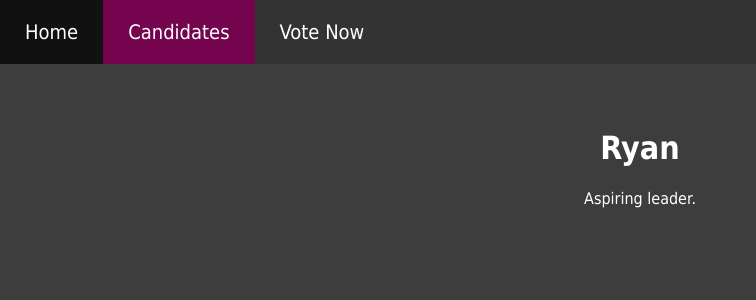
After one commit to KILLERRYANBRO/Voting_system_EC_SE_RyanJ, a Flask app: page /candidate/1 in a window 1280 px wide. The commit adds this page. Shown: the top 300 px of the page, without its empty margins (0-756 px from the left). Run offline with Flask 3, Linux system fonts and the light colour scheme; a user stored in the database is signed in.

Commit message:
CandidateDB created

```diff
--- a/myapp/app.py
+++ b/myapp/app.py
@@ -9,11 +9,10 @@ app.secret_key = 'your_secret_key'
 login_manager.login_view = 'login'
 
 def init_routes(app):
-    from .models import User
+    from .models import User, Vote, Candidate
 
     @login_manager.user_loader
     def load_user(user_id):
-        # Flask-Login uses this to reload user from session
         return User.query.get(int(user_id))
 
     @app.route('/')
@@ -28,7 +27,6 @@ def init_routes(app):
             username = request.form['username']
             password = request.form['password']
 
-            # Query the database for the user
             user = User.query.filter_by(username=username).first()
 
             if user and user.check_password(password):
@@ -63,13 +61,23 @@ def init_routes(app):
     def home():
         return render_template('home.html', username=current_user.username)
 
+    @app.context_processor
+    def inject_candidates():
+        return dict(candidates=Candidate.query.order_by(Candidate.name).all())
+
+    @app.route('/candidate/<int:candidate_id>')
+    @login_required
+    def candidate(candidate_id):
+        candidate = Candidate.query.get_or_404(candidate_id)
+        return render_template('candidate.html', candidate=candidate)
+
 
     @app.route('/vote')
     @login_required
     def votepage():
-        return render_template('vote.html')
-
-    from .models import Vote
+        boys  = Candidate.query.filter_by(gender='boy').all()
+        girls = Candidate.query.filter_by(gender='girl').all()
+        return render_template('vote.html', boys=boys, girls=girls)
 
     @app.route('/submit_vote', methods=['POST'])
     @login_required
@@ -81,7 +89,6 @@ def init_routes(app):
         boy_votes = [request.form.get(f"boy{i}") for i in range(1, 4)]
         girl_votes = [request.form.get(f"girl{i}") for i in range(1, 4)]
 
-        # Check if all fields are filled
         if "" in boy_votes or "" in girl_votes:
             flash("All selections must be filled.", "error")
             return redirect(url_for('votepage'))
@@ -89,9 +96,8 @@ def init_routes(app):
         # Check for duplicate votes
         if len(set(boy_votes)) < 3 or len(set(girl_votes)) < 3:
             flash("You cannot vote for the same person more than once.", "error")
-            return redirect(url_for('votepage'))  # <-- THIS WAS MISSING
+            return redirect(url_for('votepage'))
 
-        # Save vote
         vote = Vote(
             user_id=current_user.id,
             boy_votes=",".join(boy_votes),
--- a/myapp/static/styles.css
+++ b/myapp/static/styles.css
@@ -1,4 +1,3 @@
-/* Global reset for consistency */
 * {
     box-sizing: border-box;
 }
@@ -17,48 +16,38 @@ body {
     font-family: Tahoma, Geneva, Verdana, sans-serif;
     text-align: center;
     color: #ffffff;
-    padding-top: 50px;
+    padding-top: 100px;
 }
 
 h1 {
     color: #ffffff;
 }
 
-.navbar {
-    list-style-type: none;
+.active {
+    background-color: #74044e;
+}
+
+ul {
+    float:left;
+    list-style:none;
     margin: 0;
     padding: 0;
-    overflow: hidden;
     background-color: #333;
     position: fixed;
     top: 0;
+    left:0;
     width: 100%;
+    display: flex;
+    z-index: 999;
 }
 
-ul {
-    text-align: center;
+ul li{
+    display: inline-block;
+    position: relative;
 }
 
 li {
     list-style-type: none;
-}
-
-li a {
-    float: left;
-    display: block;
-    color: white;
-    text-align: center;
-    padding: 14px 16px;
-    text-decoration: none;
-}
-
-li a:hover:not(.active) {
-    float: left;
-    background-color: #111;
-}
-
-.active {
-    background-color: #74044e;
 }
 
 select {
@@ -68,12 +57,6 @@ select {
     border-radius: 5px;
     border: 1px solid #ccc;
     font-size: 16px;
-}
-
-nav {
-    display: block;
-    margin: 0;
-    padding: 0;
 }
 
 label {
@@ -108,11 +91,11 @@ input[type="submit"]:hover {
     display: flex;
     flex-direction: column;
     justify-content: center;
-    gap: 32px; /* 2rem converted to 32px */
+    gap: 32px;
     background: #2b2b2b;
-    padding: 32px; /* 2rem converted to 32px */
+    padding: 32px;
     max-width: 600px;
-    margin: 32px auto; /* 2rem auto converted to 32px auto */
+    margin: 32px auto;
     border-radius: 32px;
     box-shadow: 0 0 10px rgba(0,0,0,0.3);
 }
@@ -127,7 +110,7 @@ input[type="submit"]:hover {
 
 .vote-section {
     display: flex;
-    flex: 1;   /* This ensures equal distribution instead of flex: 16px and width: 100% */
+    flex: 1;
     flex-direction: column;
     align-items: stretch;
     gap: 48px;
@@ -139,7 +122,9 @@ input[type="submit"]:hover {
     flex-direction: column;
     align-items: center;
     padding: 32px;
+    padding-top: 100px;
 }
+
 .flash-messages {
   margin: 20px auto;
   max-width: 600px;
@@ -175,3 +160,32 @@ input[type="submit"]:hover {
     border-left: 6px solid #17a2b8;
     color: #0c5460;
 }
+
+ul li a{
+    display:block;
+    padding: 20px 25px;
+    color: #fff;
+    text-decoration: none;
+    text-align: center;
+    font-size: 20px;
+}
+
+ul li ul.dropdown li{
+    display: block;
+}
+
+ul li ul.dropdown{
+    width: 100%;
+    background: #333;
+    position: absolute;
+    z-index: 999;
+    display: none;
+}
+
+ul li a:hover {
+    background: #111;
+}
+
+ul li:hover ul.dropdown{
+    display: block;
+}
--- a/myapp/templates/base.html
+++ b/myapp/templates/base.html
@@ -1,17 +1,23 @@
 <!doctype html>
-<html>
+<html lang = >
 <head>
+  <metacharset>
   <link rel="stylesheet" href="{{ url_for('static', filename='styles.css') }}">
   <title>{% block title %}Prefect Voting System{% endblock %}</title>
 </head>
 <body class="container">
-
-  <ul class="navbar">
+  <ul>
     <li><a href="{{ url_for('home') }}" class="{% if request.endpoint == 'home' %}active{% endif %}">Home</a></li>
-    <li><a href="/candidates.html">Candidates</a></li>
+    <li>
+      <a href="#" class="{% if request.endpoint == 'candidates' or request.endpoint == 'candidate' %}active{% endif %}">Candidates</a>
+      <ul class="dropdown">
+        {% for c in candidates %}
+          <li><a href="{{ url_for('candidate', candidate_id=c.id) }}" class="{% if request.endpoint == 'candidate' and request.view_args.candidate_id == c.id %}active{% endif %}">{{ c.name }}</a></li>
+        {% endfor %}
+      </ul>
+    </li>
     <li><a href="{{ url_for('votepage') }}" class="{% if request.endpoint == 'votepage' %}active{% endif %}">Vote Now</a></li>
   </ul>
-
     {% with messages = get_flashed_messages(with_categories=true) %}
         {% if messages %}
             <div class="flash-messages">
--- /dev/null
+++ b/myapp/templates/candidate.html
@@ -0,0 +1,13 @@
+{% extends 'base.html' %}
+{% block title %}{{ candidate.name }} - Candidate Info{% endblock %}
+{% block content %}
+  <h1>{{ candidate.name }}</h1>
+  {% if candidate.image_url %}
+    <img src="{{ candidate.image_url }}" alt="{{ candidate.name }}" style="max-width:200px">
+  {% endif %}
+  {% if candidate.bio %}
+    <p>{{ candidate.bio }}</p>
+  {% else %}
+    <p>No biography provided yet.</p>
+  {% endif %}
+{% endblock %}
--- a/run.py
+++ b/run.py
@@ -1,6 +1,20 @@
-from myapp.init import create_app
+from myapp.init import create_app, db
+from myapp.models import Candidate
+app = create_app()
+#with app.app_context():
+ #   Candidate.query.delete()
+  #  db.session.commit()
 
-app = create_app()
+    # Now re-add fresh data
+   # db.session.add_all([
+    #    Candidate(name='Ryan', gender='boy', bio='Aspiring leader.'),
+     #   Candidate(name='Isaac', gender='boy', bio='Passionate about sport.'),
+      #  Candidate(name='Milo', gender='boy', bio='Tech enthusiast.'),
+       # Candidate(name='Amber', gender='girl', bio='Focused on wellbeing.'),
+      #  Candidate(name='Sophie', gender='girl', bio='Cultural ambassador.'),
+       # Candidate(name='Liz', gender='girl', bio='Environment advocate.')
+  #  ])
+   # db.session.commit()
 
 if __name__ == "__main__":
     app.run(debug=True)
```
Also changed, not shown: myapp/models.py (+10 -0 lines), myapp/templates/vote.html (+16 -36 lines), instance/yourdatabase.db.
